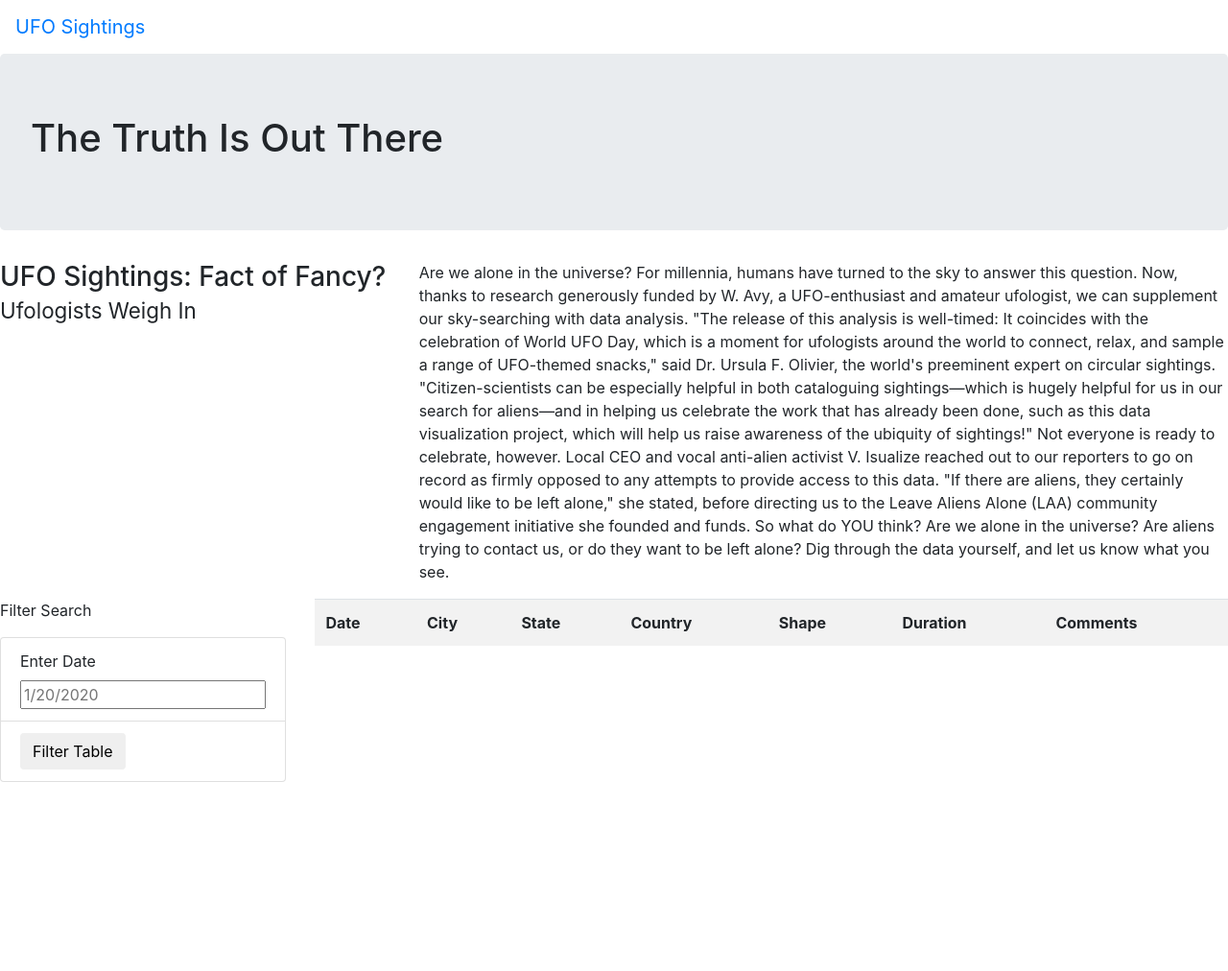
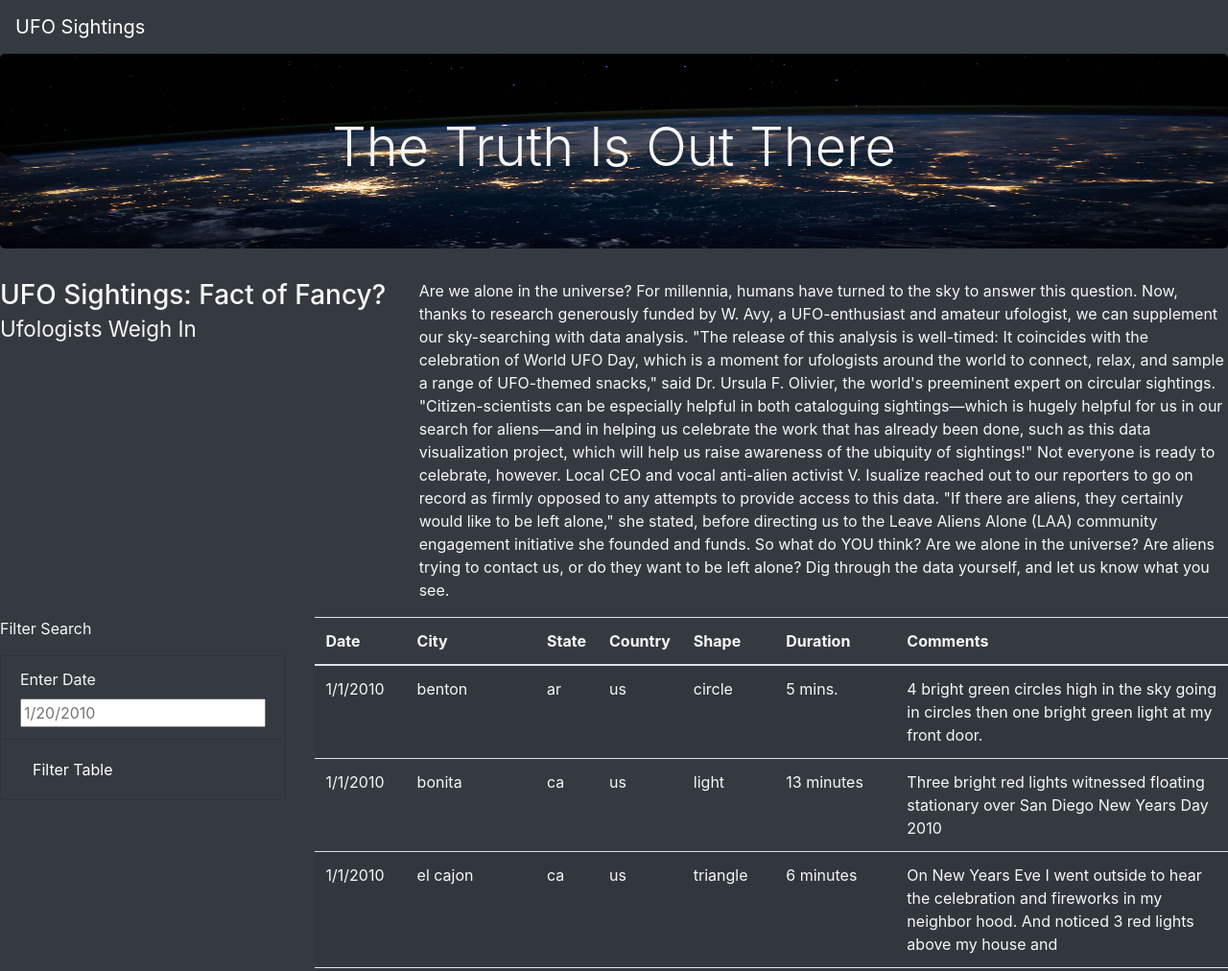
Before and after one commit to cathyxuxuxu/UFOs, a plain HTML site: page index.html in a window 1280 px wide. Shown: the top 1012 px of the page at 96% size. Before the commit the page ends 815 px from the top, so only its background shows below. Drawn offline with nearby package versions, Linux system fonts and the light colour scheme.

Commit message:
update HTML and JS files for UFO website.

```diff
--- a/index.html
+++ b/index.html
@@ -13,13 +13,13 @@
         />
     <link rel="stylesheet" href="static/css/style.css">
 </head>
-<body>
+<body class="bg-dark">
     <div class="wrapper">
-        <nav class="navbar navbar-expand-lg">
+        <nav class="navbar navbar-dark bg-dark navbar-expand-lg">
             <a class="navbar-brand" href="index.html">UFO Sightings</a>
         </nav>
         <div class="jumbotron">
-            <h1>The Truth Is Out There</h1>
+            <h1 class="display-4">The Truth Is Out There</h1>
         </div>
         <div class="container-fliud">
             <div class="row">
@@ -36,22 +36,22 @@
         <div class="container-fliud">
             <div class="row">
                 <div class="col-md-3">
-                    <form>
+                    <form class="bg-dark">
                         <p>Filter Search</p>
-                        <ul class="list-group">
-                            <li class="list-group-item">
+                        <ul class="list-group bg-dark">
+                            <li class="list-group-item bg-dark">
                                 <label for="date">Enter Date</label>
-                                <input type="text" placeholder="1/20/2020" id="datetime" />
+                                <input type="text" placeholder="1/20/2010" id="datetime" />
                             </li>
-                            <li class="list-group-item">
-                                <button id="filter-btn" type="button" class="btn btn-default">Filter Table</button>
+                            <li class="list-group-item bg-dark">
+                                <button id="filter-btn" type="button" class="btn btn-dark">Filter Table</button>
                             </li>
                         </ul>
                     </form>
                 </div>
                 <div class="col-md-9">
                     <table class="table table-striped">
-                        <thread>
+                        <thead>
                             <tr>
                                 <th>Date</th>
                                 <th>City</th>
@@ -61,13 +61,16 @@
                                 <th>Duration</th>
                                 <th>Comments</th>
                             </tr>
-                        </thread>
+                        </thead>
                         <tbody></tbody>
                     </table>
                 </div>
             </div>
         </div>
     </div>
+<script src="https://cdnjs.cloudflare.com/ajax/libs/d3/4.11.0/d3.js"></script>
+<script src="static/js/data.js"></script>
+<script src="static/js/app.js"></script>
 
 </body>
 </html>
--- a/static/css/style.css
+++ b/static/css/style.css
@@ -0,0 +1,9 @@
+body {
+    color:#f7f7f7;
+}
+
+.jumbotron {
+    background-image: url("../images/nasa.jpg");
+    background-size: 100% 100%;
+    text-align: center;
+  }
--- a/static/js/app.js
+++ b/static/js/app.js
@@ -1,41 +1,42 @@
-// import the data form data.js
-const tableData=data;
-// References the HTML table using d3. t3.select to tell JS to look for <tbody> tags in the HTML
-var tbody=d3.select("tbody");
-
+// import the data from data.js
+const tableData = data;
+// Reference the HTML table using d3
+var tbody = d3.select("tbody");
+// build table
 function buildTable(data) {
     // First, clear out any existing data
     tbody.html("");
 
     // Next, loop through each object in the data
-    data.forEach((dataRow)=>{
-        // Append a row to the table body
-        let row=tbody.append("tr");
+    // and append a row and cells for each value in the row
+    data.forEach((dataRow) => {
+      // Append a row to the table body
+      let row = tbody.append("tr");
 
-        // Loop through each field in the dataRow and add each value as a table cell (td)
-        Object.values(dataRow).forEach((val)=>{
-            let cell=row.append("td");
-            cell.text(val);
-        });
+      // Loop through each field in the dataRow and add
+      // each value as a table cell (td)
+      Object.values(dataRow).forEach((val) => {
+        let cell = row.append("td");
+        cell.text(val);
+        }
+      );
     });
-}
-
+  }
 function handleClick() {
     // Grab the datetime value from the filter
-    let data = d3.select("#datetime").propterty("value");
-    let filteredData=tableData;
-    // Check to see if a date was entered and filted the data using that date
+    let date = d3.select("#datetime").property("value");
+    let filteredData = tableData;
+    // Check to see if a date was entered and filter the
+    // data using that date.
     if (date) {
-        // Apply 'filter' to the table data to only keep the rows where the 'datetime' value matches the filter value.
-        filteredData=filteredData.filter(row=>row.datetime===date);
-
-        // Rebuild the table using the filtered data
-        // If no date was entered, then filteredData will just be the original tabledata.
-        buildTable(filteredData);
-    };
-
+        filteredData = filteredData.filter(row => row.datetime === date);
+    }
+    // Rebuild the table using the filtered data
+    // @NOTE: If no date was entered, then filteredData will
+    // just be the original tableData.
+    buildTable(filteredData);
 }
 // Attach an event to listen for the form button
-d3.selectAll("#filter-btn").on("click",handleClick);
+d3.selectAll("#filter-btn").on("click", handleClick);
 // Build the table when the page loads
 buildTable(tableData);
```
Also changed, not shown: static/images/nasa.jpg (added).
